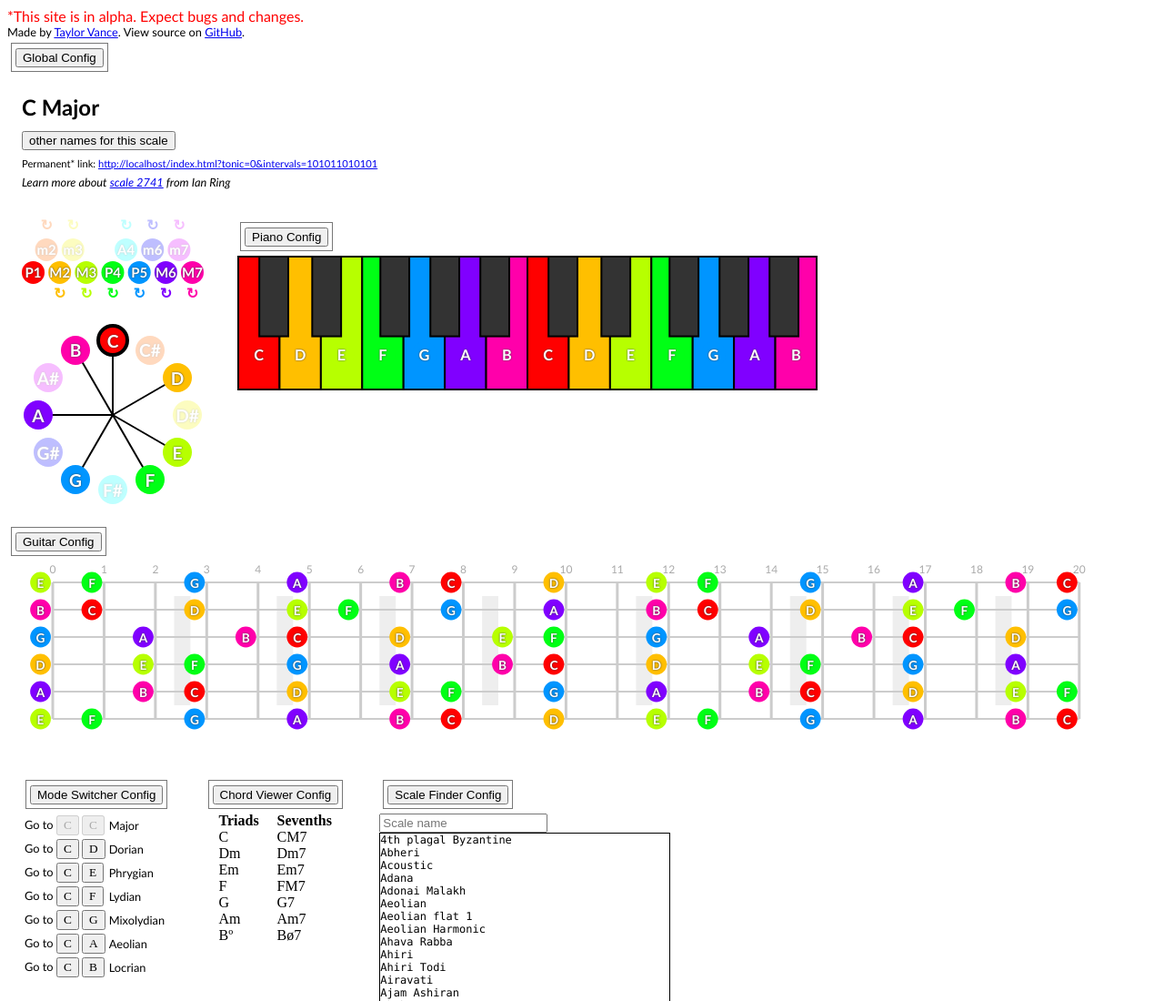
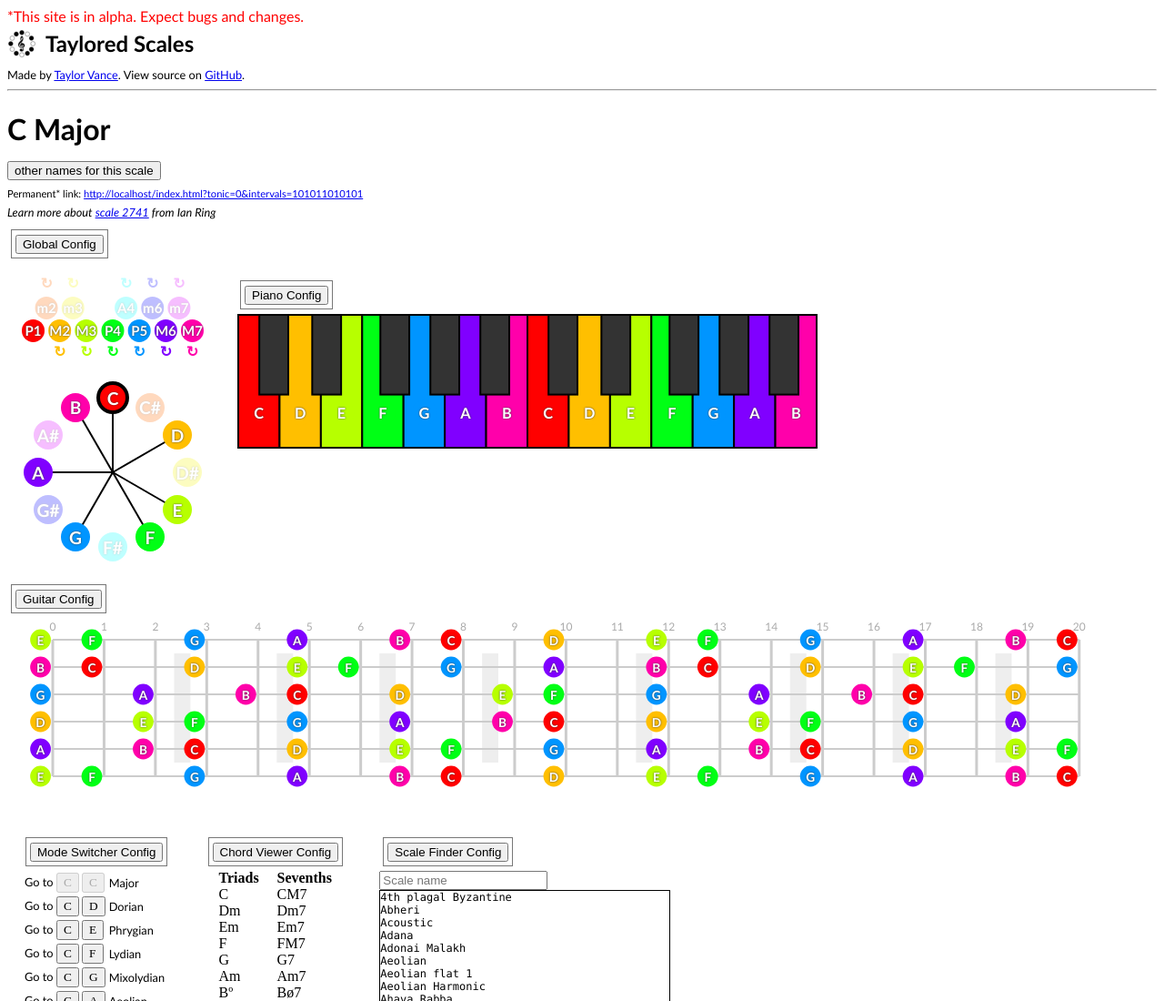
Before and after one commit to taylorvance/taylored-scales, a plain HTML site: page index.html in a window 1280 px wide. Shown: the top 1100 px of the page at 91% size. Drawn offline with nearby package versions, Linux system fonts and the light colour scheme.

Commit message:
More nav and move cfg btn below scale name

```diff
--- a/app.js
+++ b/app.js
@@ -226,7 +226,7 @@ Vue.component('guitar', {
 		stringDistance: function() { return this.height / (this.tuning.length - 1); },
 		noteOffset: function() { return this.fretDistance / 4; },
 		noteRadius: function() { return Math.min(this.fretDistance, this.stringDistance) * 0.38; },
-		wrappedIdxs: function(){//.normalize this dup code
+		wrappedIdxs: function(){//.normalize 98679t08
 			var normal = [0,1,2,3,4,5,6,7,8,9,10,11];
 			var wrapIdx = 12 - this.tonic;
 			return normal.slice(wrapIdx).concat(normal.slice(0, wrapIdx));
@@ -335,7 +335,7 @@ Vue.component('piano', {
 			}
 			return keys;
 		},
-		wrappedIntervals: function(){//.normalize this dup code
+		wrappedIntervals: function(){//.normalize 98679t08
 			var normal = [0,1,2,3,4,5,6,7,8,9,10,11];
 			var wrapIdx = 12 - this.tonic;
 			return normal.slice(wrapIdx).concat(normal.slice(0, wrapIdx));
@@ -500,7 +500,7 @@ Vue.component('note-wheel', {
 		cx: function(){ return this.width / 2; },
 		cy: function(){ return this.height / 2; },
 		r: function(){ return Math.min(this.width, this.height) / 2 - this.buttonRadius - (this.strokeWidth/2); },
-		wrappedIntervals: function(){//.normalize this dup code
+		wrappedIntervals: function(){//.normalize 98679t08
 			var normal = [0,1,2,3,4,5,6,7,8,9,10,11];
 			var wrapIdx = 12 - this.tonic;
 			return normal.slice(wrapIdx).concat(normal.slice(0, wrapIdx));
@@ -952,6 +952,10 @@ Vue.component('taylored-scale', {
 			return encodeURI(url);
 		},
 
+		hexNumber: function(){
+			return parseInt(this.intervals.join(''), 2).toString(16);
+		},
+
 		ianRingNumber: function(){
 			var binary = this.intervals.slice().reverse().join('');
 			return parseInt(binary, 2);
@@ -1073,6 +1077,28 @@ Vue.component('taylored-scale', {
 	template: `<div>
 		<div v-if="0"><hr><button v-on:click="test">test</button></div>
 
+		<!-- Scale name -->
+		<div>
+			<h1 style="margin-bottom:0.5em; white-space:nowrap;">{{ keyAndScale() }}</h1>
+			<p style="font-size:0.8em">
+				<button :disabled="scaleNames.length <= 1" v-on:click="cfg.misc.showAliases = !cfg.misc.showAliases">
+					other names for this scale
+				</button>
+				<div v-show="cfg.misc.showAliases" style="font-size:0.8em">
+					<span v-for="(name, i) in scaleNames" v-show="i > 0" style="white-space:nowrap">
+						{{ name }}
+						<b v-if="i != scaleNames.length - 1" style="color:#ccc; white-space:normal;">&nbsp;&mdash;&nbsp; </b>
+					</span>
+				</div>
+			</p>
+			<p style="font-size:0.7em">
+				Permanent* link: <a :href="permLink">{{ permLink }}</a>
+			</p>
+			<p style="font-size:0.8em">
+				<i>Learn more about <a :href="'https://ianring.com/musictheory/scales/' + ianRingNumber" target="_blank">scale {{ ianRingNumber }}</a> from Ian Ring</i>
+			</p>
+		</div>
+
 		<div>
 		<div class="cfg-box">
 			<button v-on:click="cfg.global.showCfg = !cfg.global.showCfg">Global Config</button>
@@ -1106,28 +1132,6 @@ Vue.component('taylored-scale', {
 				</div>
 			</div>
 		</div>
-		</div>
-
-		<!-- Scale name -->
-		<div style="margin:1em">
-			<h2 style="margin-bottom:0.5em; white-space:nowrap;">{{ keyAndScale() }}</h2>
-			<p style="font-size:0.8em">
-				<button :disabled="scaleNames.length <= 1" v-on:click="cfg.misc.showAliases = !cfg.misc.showAliases">
-					other names for this scale
-				</button>
-				<div v-show="cfg.misc.showAliases" style="font-size:0.8em">
-					<span v-for="(name, i) in scaleNames" v-show="i > 0" style="white-space:nowrap">
-						{{ name }}
-						<b v-if="i != scaleNames.length - 1" style="color:#ccc; white-space:normal;">&nbsp;&mdash;&nbsp; </b>
-					</span>
-				</div>
-			</p>
-			<p style="font-size:0.7em">
-				Permanent* link: <a :href="permLink">{{ permLink }}</a>
-			</p>
-			<p style="font-size:0.8em">
-				<i>Learn more about <a :href="'https://ianring.com/musictheory/scales/' + ianRingNumber" target="_blank">scale {{ ianRingNumber }}</a> from Ian Ring</i>
-			</p>
 		</div>
 
 		<!-- Scale selector -->
@@ -1191,6 +1195,7 @@ Vue.component('taylored-scale', {
 
 		<br>
 
+		<!-- //.make these 3 things into a grid -->
 		<div style="display:inline-block; margin:1em; vertical-align:top;">
 			<div class="cfg-box">
 				<button v-on:click="cfg.modes.showCfg = !cfg.modes.showCfg">Mode Switcher Config</button>
--- a/index.html
+++ b/index.html
@@ -34,10 +34,17 @@
 
 	<body>
 		<div style="color:red">*This site is in alpha. Expect bugs and changes.</div>
-		<div style="font-size:0.8em">
+		<div>
+			<a href="/" style="color:black; text-decoration:none;">
+				<img src="/favicon-32x32.png" style="vertical-align:middle"/>
+				<h2 style="display:inline-block; margin:0.25em; vertical-align:middle;">Taylored Scales</h2>
+			</a>
+		</div>
+		<p style="font-size:0.8em">
 			Made by <a href="https://tvprograms.tech">Taylor Vance</a>.
 			View source on <a href="https://github.com/taylorvance/taylored-scales">GitHub</a>.
-		</div>
+		</p>
+		<hr>
 
 		<div id="app">
 			<taylored-scale/>
```
